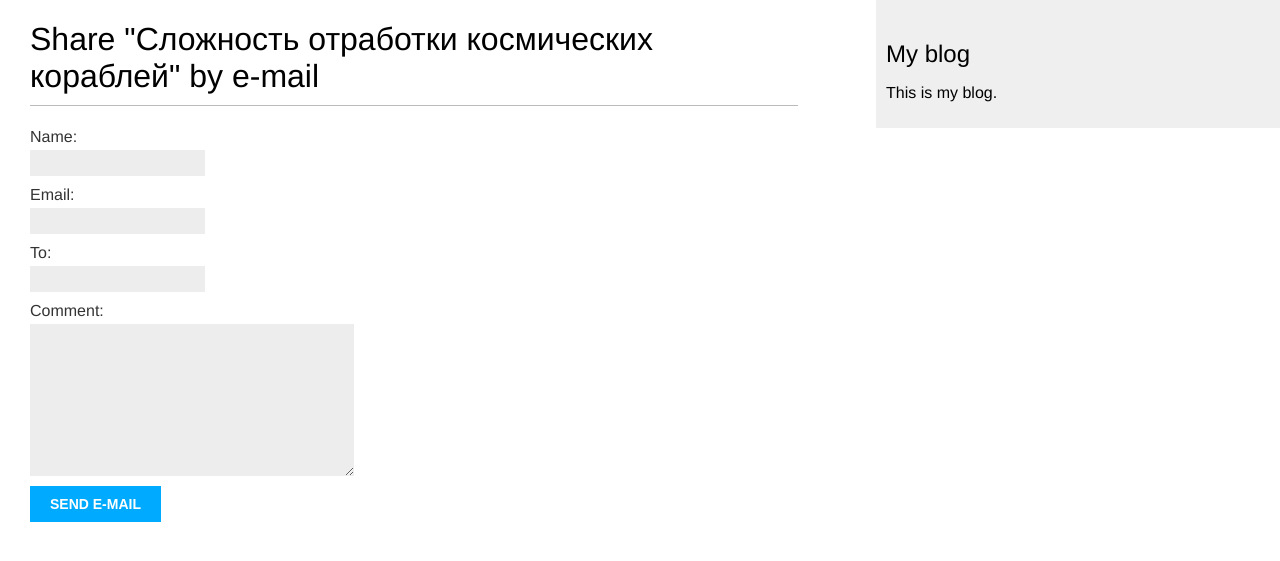
After one commit to AndreyKoinskiy/blog-django2, a Django app: page /blog/1/share/ in a window 1280 px wide. The commit adds this page. Shown: the top 561 px of the page. Run offline with Django 3.2, Linux system fonts and the light colour scheme; data comes from the database, SQL or seed files in the repository.

Commit message:
Added sending article by email, added EmailPostForm

```diff
--- a/blog/blog/settings.py
+++ b/blog/blog/settings.py
@@ -122,3 +122,9 @@ STATIC_URL = '/static/'
 STATICFILES_DIRS=[
     os.path.join(BASE_DIR,'static')
 ]
+
+EMAIL_HOST = 'smtp.gmail.com'
+EMAIL_HOST_USER = 'your_account@gmail.com'
+EMAIL_HOST_PASSWORD = 'your_password'
+EMAIL_PORT = 587
+EMAIL_USE_TLS = True
--- /dev/null
+++ b/blog/blog_app/forms.py
@@ -0,0 +1,7 @@
+from django import forms
+
+class EmailPostForm(forms.Form):
+    name = forms.CharField(max_length=25)
+    email = forms.EmailField()
+    to = forms.EmailField()
+    comment = forms.CharField(required = False, widget = forms.Textarea)
--- a/blog/blog_app/urls.py
+++ b/blog/blog_app/urls.py
@@ -6,5 +6,6 @@ urlpatterns = [
     #post views
     #path('',views.post_list, name='post_list'),
     path('',views.PostListView.as_view(),name = 'post_list'),
-    path('<int:year>/<int:month>/<int:day>/<slug:post>/',views.post_detail, name='post_detail')
+    path('<int:year>/<int:month>/<int:day>/<slug:post>/',views.post_detail, name='post_detail'),
+    path('<int:post_id>/share/', views.post_share, name ='post_share')
 ]
--- a/blog/blog_app/views.py
+++ b/blog/blog_app/views.py
@@ -4,8 +4,27 @@ from django.core.paginator import Paginator, EmptyPage, PageNotAnInteger
 
 from django.views.generic import ListView
 
+from .forms import EmailPostForm
+
 from .models import Post
 # Create your views here.
+
+def post_share(request,post_id):
+    post = get_object_or_404(Post, id=post_id, status = 'published')
+    sent = False
+    if request.method == 'POST':
+        form = EmailPostForm(request.Post)
+        if form.is_valid():
+            cd = form.cleaned_data
+            post_url = request.build_absolute_uri(post.get_absolute_url())
+            subject = f'{cd["name"]} ({cd["email"]}) recommends you reading  {post.title}'
+            message = f'Read {post.title} at {post._url}\n\n{cd["name"]}\'s comments: {cd["comments"]}'
+            sent = True
+    else:
+        form = EmailPostForm()
+        return render(request, 'blog/post/share.html', {'post':post,'form':form,'sent':sent})
+
+
 
 class PostListView(ListView):
     queryset = Post.published.all()
--- a/blog/templates/blog/post/list.html
+++ b/blog/templates/blog/post/list.html
@@ -8,6 +8,9 @@
 </h2>
 <p class="date">Published {{ post.publish }} by {{ post.author }}</p>
 {{ post.body|truncatewords:30|linebreaks }}
+<p>
+    <a href="{% url "blog:post_share" post.id %}">Share this post</a>
+</p>
 {% endfor %}
 {% include "blog/pagination.html" with page=page_obj%}
 {% endblock %}
--- /dev/null
+++ b/blog/templates/blog/post/share.html
@@ -0,0 +1,15 @@
+{% extends "blog/base.html" %}
+{% block title %}Share a post{% endblock %}
+{% block content %}
+{% if sent %}
+<h1>E-mail successfully sent</h1>
+<p>"{{ post.title }}" was successfully sent to {{ form.cleaned_data.to }}.</p>
+{% else %}
+<h1>Share "{{ post.title }}" by e-mail</h1>
+<form action="." method="post">
+    {{ form.as_p }}
+    {% csrf_token %}
+    <input type="submit" value="Send e-mail">
+</form>
+{% endif %}
+{% endblock %}
```
